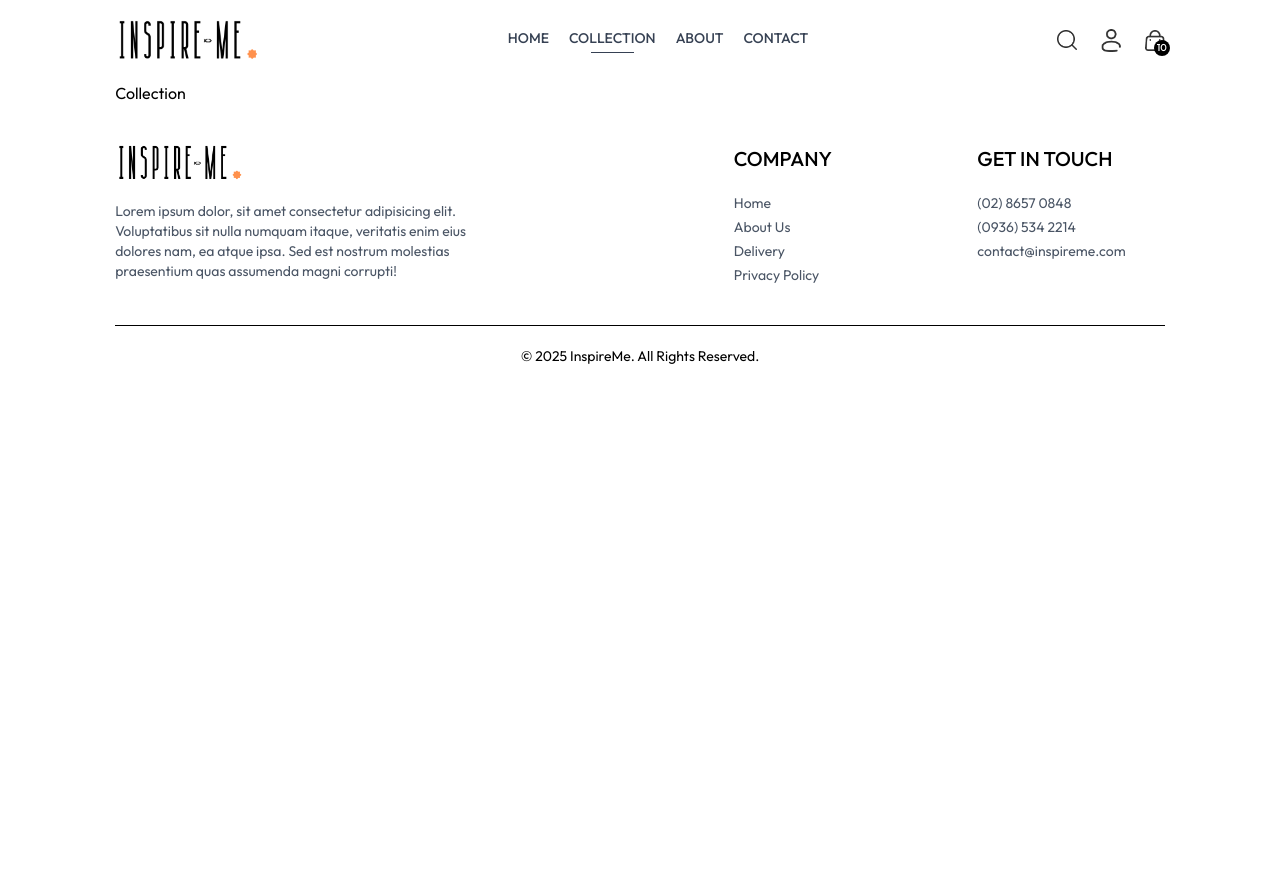
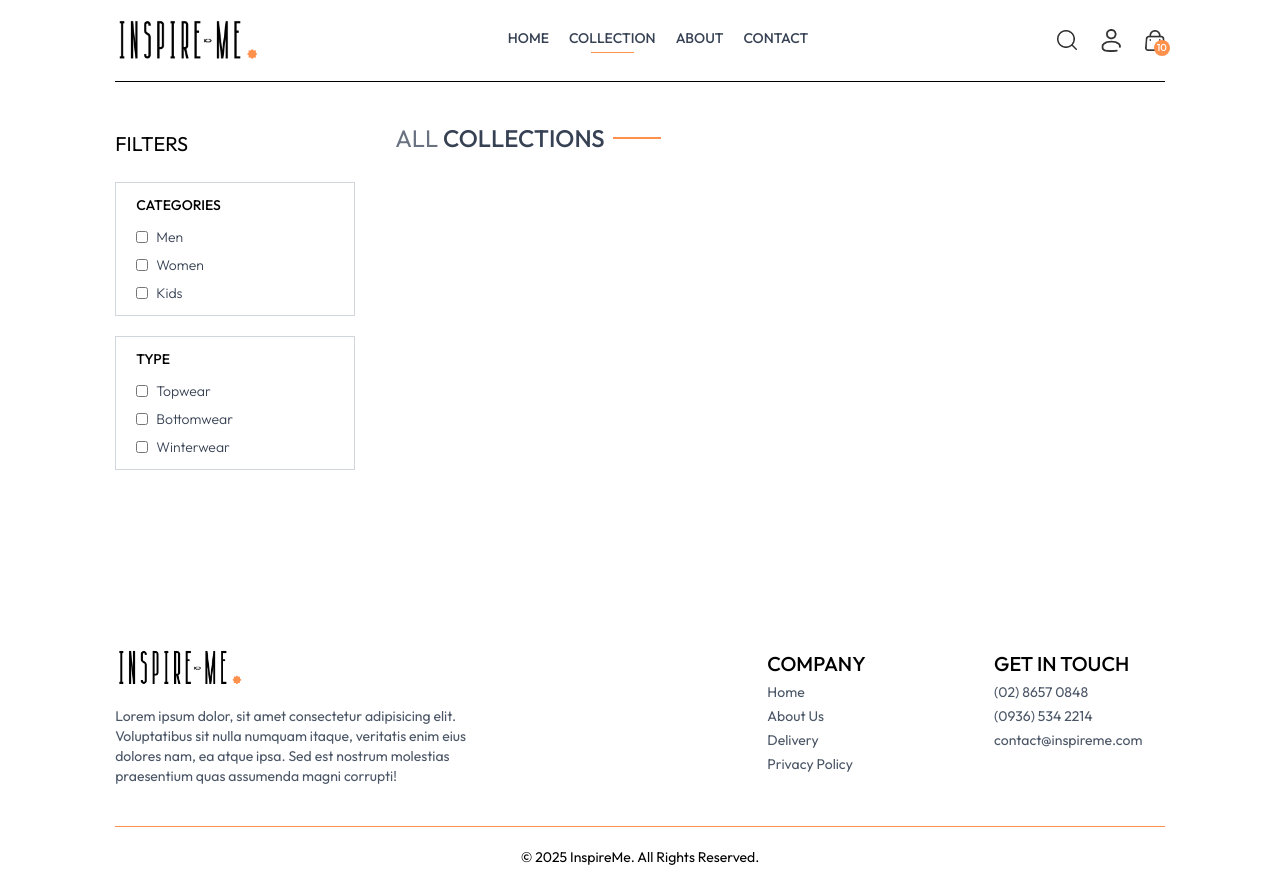
Before and after one commit to InspireMe01/InspireMe, a React (Vite) app in the folder frontend/: page /collection in a window 1280 px wide. Before the commit the page ends 800 px from the top, so only its background shows below. Built offline with nearby package versions, Linux system fonts and the light colour scheme; a web font is replaced by a local one.

Commit message:
changed accent color style

```diff
--- a/frontend/src/components/Footer.jsx
+++ b/frontend/src/components/Footer.jsx
@@ -1,10 +1,11 @@
 import React from "react";
 import { assets } from "../assets/assets";
+
 
 const Footer = () => {
 return (
     <div>
-        <div className="flex flex-col sm:grid grid-cols-[3fr_1fr_1fr] sm:gap-14 gap-8 my-10 mt-10 text-sm items-center sm:items-start text-center sm:text-left">
+        <div className="flex flex-col sm:grid grid-cols-[1.5fr_1fr] sm:gap-14 gap-8 my-10 sm:mt-40 mt-20 text-sm items-center sm:items-start text-center sm:text-left">
             <div>
                 <img src={assets.logo} className="sm:mb-5 mb-3 w-32 mx-auto sm:mx-0" alt="" />
                 <p className="text-gray-600 w-full md:w-2/3 mx-auto sm:mx-0">
@@ -12,9 +13,9 @@ return (
                     ipsa. Sed est nostrum molestias praesentium quas assumenda magni corrupti!
                 </p>
             </div>
-
+            <div className="flex flex-row gap-14 sm:grid grid-cols-2">
                 <div>
-                <p className="text-xl font-medium sm:mb-5 mb-1">COMPANY</p>
+                    <p className="text-xl font-medium mb-1">COMPANY</p>
                     <ul className="flex flex-col gap-1 text-gray-600">
                         <li>Home</li>
                         <li>About Us</li>
@@ -24,7 +25,7 @@ return (
                 </div>
 
                 <div>
-                <p className="text-xl font-medium mb-5 mb-1">GET IN TOUCH</p>
+                    <p className="text-xl font-medium mb-1">GET IN TOUCH</p>
                     <ul className="flex flex-col gap-1 text-gray-600">
                         <li>(02) 8657 0848</li>
                         <li>(0936) 534 2214</li>
@@ -32,8 +33,9 @@ return (
                     </ul>
                 </div>
             </div>
+        </div>
         <div>
-            <hr />
+            <hr className="text-[#ff914d]" />
             <p className="py-5 text-sm text-center">&copy; 2025 InspireMe. All Rights Reserved.</p>
         </div>
     </div>
--- a/frontend/src/components/Hero.jsx
+++ b/frontend/src/components/Hero.jsx
@@ -9,7 +9,7 @@ const Hero = () => {
       <div className="w-full sm:w-1/2 flex items-center justify-center py-10 sm:py-0">
         <div className="text-[#414141]">
           <div className="flex items-center gap-2">
-            <p className="w-8 md:w-11 h-[2px] bg-[#414141]"></p>
+            <p className="w-8 md:w-11 h-[2px] bg-[#ff914d]"></p>
             <p className="font-medium text-sm md:text-base">OUR BESTSELLERS</p>
           </div>
           <h1 className="dm-serif-text-regular text-3xl sm:py-2 lg:text-5xl leading-relaxed">
@@ -17,7 +17,7 @@ const Hero = () => {
           </h1>
           <div className="flex items-center gap-2">
             <p className="font-semibold text-sm md:text-base">SHOP NOW</p>
-            <p className="w-8 md:w-11 h-[2px] bg-[#414141]"></p>
+            <p className="w-8 md:w-11 h-[2px] bg-[#ff914d]"></p>
           </div>
         </div>
       </div>
--- a/frontend/src/components/Navbar.jsx
+++ b/frontend/src/components/Navbar.jsx
@@ -26,19 +26,19 @@ const Navbar = () => {
             <ul className='hidden sm:flex gap-5 text-sm text-gray-700'>
                 <NavLink className={'flex flex-col items-center gap-1'} to='/'>
                     <p>HOME</p>
-                    <hr className='w-2/4 border-none h-[1.5px] bg-gray-700 hidden'/>
+                    <hr className='w-2/4 border-none h-[1.5px] bg-[#ff914d] hidden'/>
                 </NavLink>
                 <NavLink className={'flex flex-col items-center gap-1'} to='/collection'>
                     <p>COLLECTION</p>
-                    <hr className='w-2/4 border-none h-[1.5px] bg-gray-700 hidden'/>
+                    <hr className='w-2/4 border-none h-[1.5px] bg-[#ff914d] hidden'/>
                 </NavLink>
                 <NavLink className={'flex flex-col items-center gap-1'} to='/about'>
                     <p>ABOUT</p>
-                    <hr className='w-2/4 border-none h-[1.5px] bg-gray-700 hidden'/>
+                    <hr className='w-2/4 border-none h-[1.5px] bg-[#ff914d] hidden'/>
                 </NavLink>
                 <NavLink className={'flex flex-col items-center gap-1'} to='/contact'>
                     <p>CONTACT</p>
-                    <hr className='w-2/4 border-none h-[1.5px] bg-gray-700 hidden'/>
+                    <hr className='w-2/4 border-none h-[1.5px] bg-[#ff914d] hidden'/>
                 </NavLink>
             </ul>
 
@@ -57,7 +57,7 @@ const Navbar = () => {
                 </div>
                 <Link to='/cart' className='relative'>
                     <img src={assets.cart_icon} className='w-5 min-w-5' alt="" />
-                    <p className='absolute right-[-5px] bottom-[-5px] w-4 text-center leading-4 bg-black text-white aspect-square rounded-full text-[10px]'>10</p>
+                    <p className='absolute right-[-5px] bottom-[-5px] w-4 text-center leading-4 bg-[#ff914d] text-white aspect-square rounded-full text-[10px]'>10</p>
                 </Link>
                 <img onClick={()=>setVisible(true)} src={assets.menu_icon} className='w-5 cursor-pointer sm:hidden' alt="" />
             </div>
--- a/frontend/src/components/NewsletterBox.jsx
+++ b/frontend/src/components/NewsletterBox.jsx
@@ -8,14 +8,14 @@ const NewsletterBox = () => {
   }
 
   return (
-    <div className="text-center pt-10 md:pt-0">
+    <div className="text-center pt-10">
       <p className="text-2xl font-medium text-gray-800">Subscribe now & get 20% off</p>
       <p className="text-gray-400 mt-3">
         Lorem ipsum, dolor sit amet consectetur adipisicing elit.
       </p>
       <form onSubmit={onSubmitHandler} className="w-full sm:w-1/2 flex items-center gap-3 mx-auto my-6 border pl-3 border-gray-400 focus-within:border-gray-700">
         <input className="w-full sm:flex-1 outline-none" type="email" placeholder="Enter your email" required />
-        <button type="submit" className="bg-black text-white text-xs px-10 py-4">SUBSCRIBE</button>
+        <button type="submit" className="bg-[#ff914d] text-gray-800 font-medium text-xs px-10 py-4">SUBSCRIBE</button>
       </form>
     </div>
   );
--- a/frontend/src/components/OurPolicy.jsx
+++ b/frontend/src/components/OurPolicy.jsx
@@ -3,7 +3,7 @@ import { assets } from '../assets/assets'
 
 const OurPolicy = () => {
   return (
-    <div className='flex flex-col sm:flex-row justify-around gap-8 sm:gap-2 text-center sm:py-12 text-xs sm:text-sm md:text-base text-gray-700'>
+    <div className='flex flex-col sm:flex-row justify-around gap-8 sm:gap-2 py:20 text-center sm:py-12 text-xs sm:text-sm md:text-base text-gray-700'>
 
         <div>
             <img src={assets.exchange_icon} alt="" className='w-12 m-auto mb-5'/>
--- a/frontend/src/components/Title.jsx
+++ b/frontend/src/components/Title.jsx
@@ -4,7 +4,7 @@ const Title = ({text1, text2}) => {
   return (
     <div className='inline-flex gap-2 items-center mb-3'>
         <p className='text-gray-500'>{text1} <span className='text-gray-700 font-medium'> {text2}</span></p>
-        <p className='w-8 sm:w-12 h-[-1px] sm:h-[2px] bg-gray-700 hidden sm:block'></p>
+        <p className='w-8 sm:w-12 h-[-1px] sm:h-[2px] bg-[#ff914d] hidden sm:block'></p>
     </div>
   )
 }
--- a/frontend/src/pages/Collection.jsx
+++ b/frontend/src/pages/Collection.jsx
@@ -1,8 +1,61 @@
-import React from 'react'
+import React, { useContext, useState } from 'react'
+import { ShopContext } from '../context/ShopContext'
+import { assets } from '../assets/assets'
+import Title from '../components/Title'
 
 const Collection = () => {
+
+  const {products } = useContext(ShopContext);
+  const [showFilter, setShowFilter] = useState(false);
+
   return (
-    <div>Collection</div>
+
+    <div className='flex flex-col sm:flex-row gap-1 sm:gap-10 pt-10 border-t'>
+      {/* Filters */}
+      <div className='min-w-60'>
+        <p onClick={()=>setShowFilter(!showFilter)} className='my-2 text-xl flex items-center cursor-pointer gap-2 '>FILTERS
+        <img className={`h-3 sm:hidden ${showFilter ? 'rotate-90' : ''}`} src={assets.dropdown_icon} alt="" />
+        </p>
+
+        {/* Category Filter */}
+        <div className={`border border-gray-300 pl-5 py-3 mt-6 ${showFilter ? '' : 'hidden'} sm:block`}>
+          <p className='mb-3 text-sm font-medium'>CATEGORIES</p>
+          <div className='flex flex-col gap-2 text-sm font-light text-gray-700'>
+            <p className='flex gap-2'>
+              <input className='w-3' type="checkbox" value={'Men'} />Men
+            </p>
+            <p className='flex gap-2'>
+              <input className='w-3' type="checkbox" value={'Women'} />Women
+            </p>
+            <p className='flex gap-2'>
+              <input className='w-3' type="checkbox" value={'Kids'} />Kids
+            </p>
+          </div>
+        </div>
+        {/* Subcategory Filter */}
+        <div className={`border border-gray-300 pl-5 py-3 my-5 ${showFilter ? '' : 'hidden'} sm:block`}>
+          <p className='mb-3 text-sm font-medium'>TYPE</p>
+          <div className='flex flex-col gap-2 text-sm font-light text-gray-700'>
+            <p className='flex gap-2'>
+              <input className='w-3' type="checkbox" value={'Topwear'} />Topwear
+            </p>
+            <p className='flex gap-2'>
+              <input className='w-3' type="checkbox" value={'Bottomwear'} />Bottomwear
+            </p>
+            <p className='flex gap-2'>
+              <input className='w-3' type="checkbox" value={'Winterwear'} />Winterwear
+            </p>
+          </div>
+        </div>
+      </div>
+              {/* Right Side */}
+
+              <div className="flex-1">
+            <div className="flex justify-between text-base sm:text-2xl mb-4">
+                <Title text1={'ALL'} text2={'COLLECTIONS'} />
+            </div>
+        </div>
+    </div>
   )
 }
 
```
Also changed, not shown: frontend/src/assets/dropdown_icon.png, frontend/src/assets/hero_img.png. Lines whose indentation alone changed are shown as unchanged.
